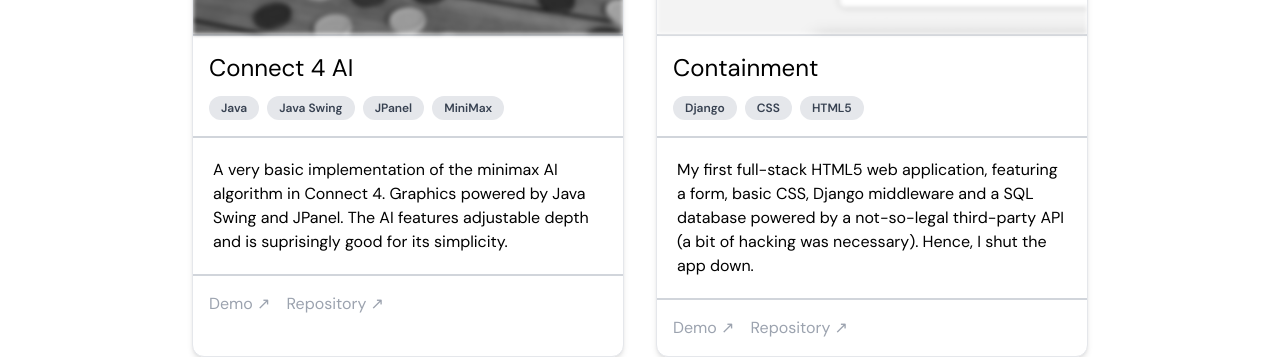
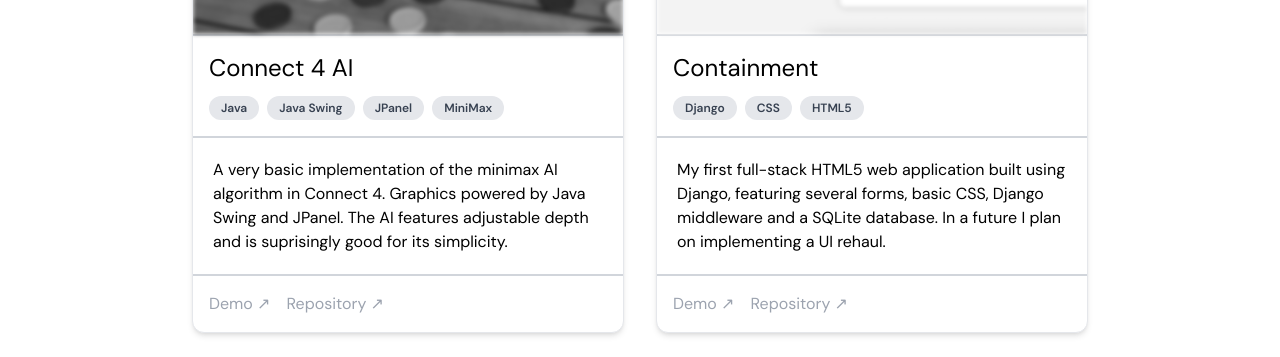
Before and after one commit to manfromthefog/mftf-portfolio, a Vue app: page /projects in a window 1280 px wide. Shown: the part 2180-2537 px from the top of the page. Built offline with nearby package versions, Linux system fonts and the light colour scheme.

Commit message:
Update ProjectsView.vue

```diff
--- a/src/views/ProjectsView.vue
+++ b/src/views/ProjectsView.vue
@@ -258,7 +258,7 @@ const ProjectList = [
     demo: '#',
     repo: 'https://github.com/manfromthefog/Containment-1',
     skills: ['Django', 'CSS', 'HTML5'],
-    description: 'My first full-stack HTML5 web application, featuring a form, basic CSS, Django middleware and a SQL database powered by a not-so-legal third-party API (a bit of hacking was necessary). Hence, I shut the app down.',
+    description: 'My first full-stack HTML5 web application built using Django, featuring several forms, basic CSS, Django middleware and a SQLite database. In a future I plan on implementing a UI rehaul.',
   },
   { id: 7,
     image: RuralIrrigationCover,
```
